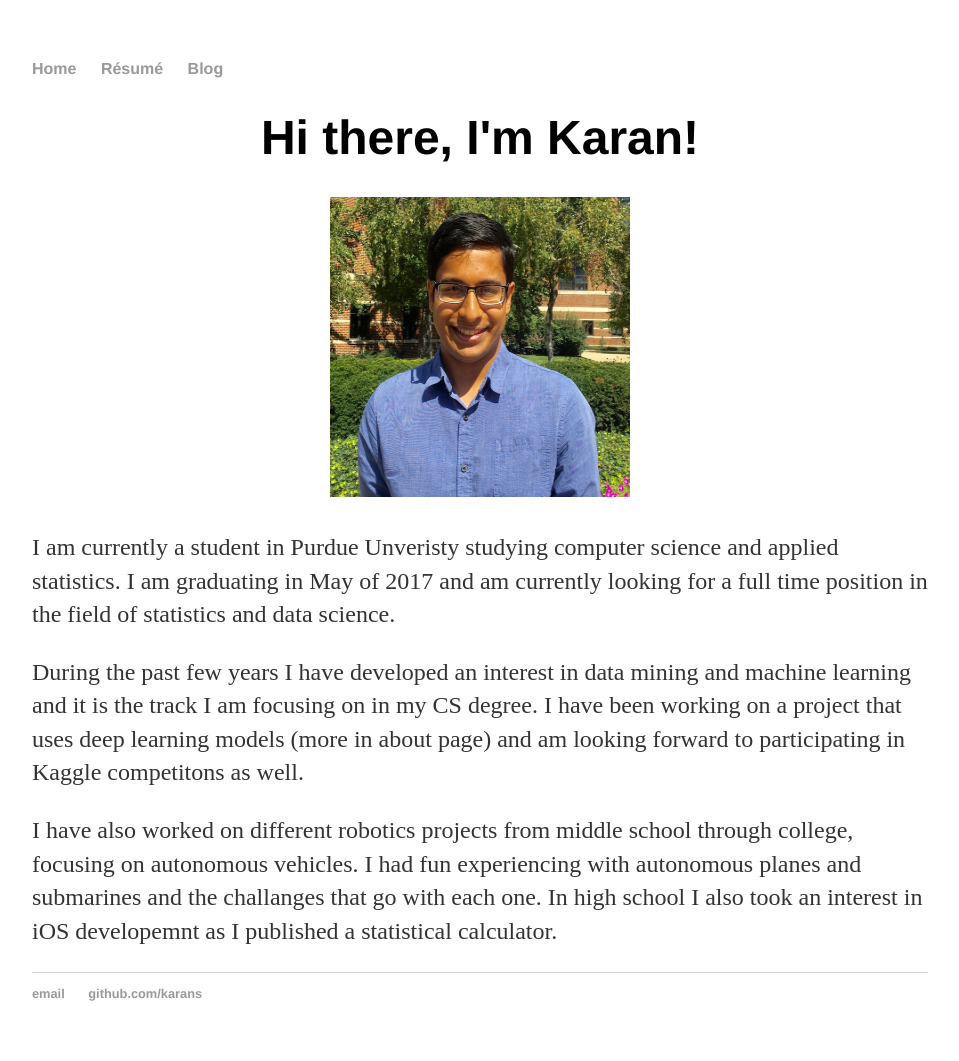
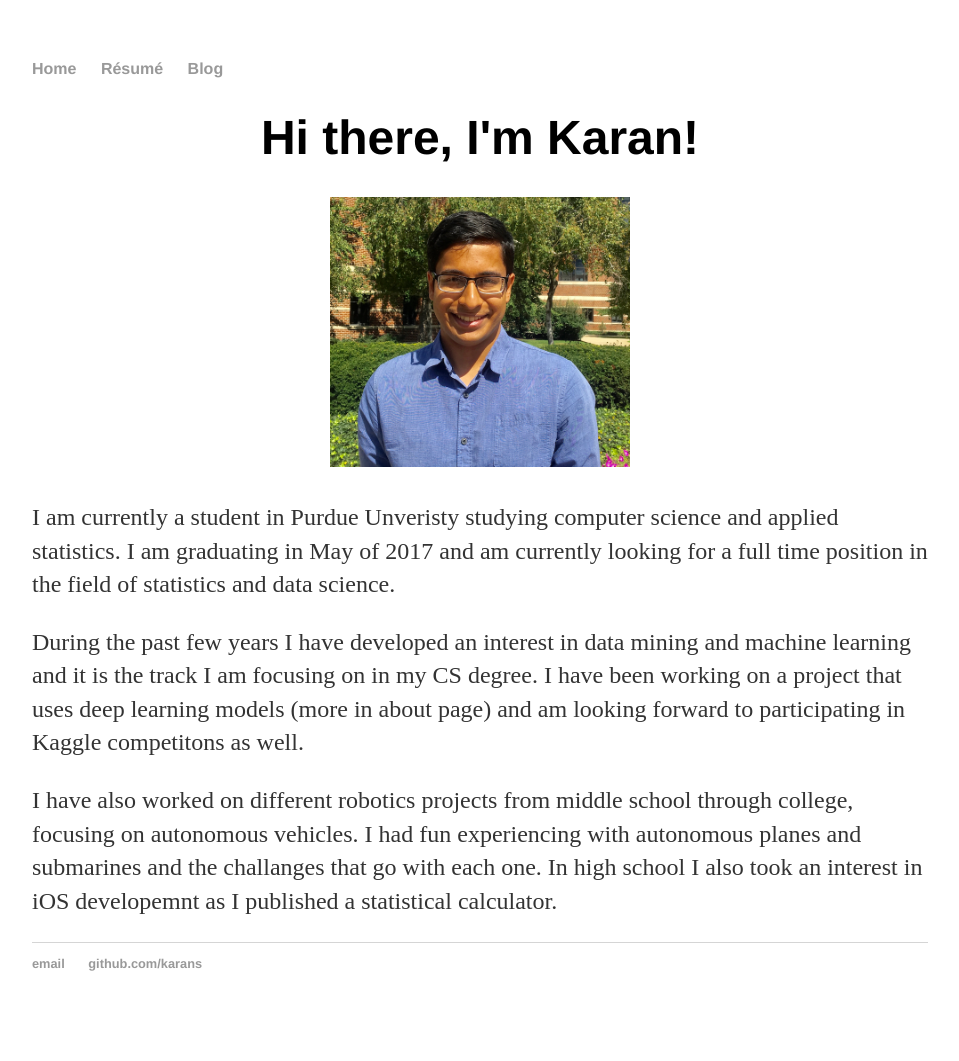
Before and after one commit to karans/karans.github.io, a Jekyll site: the page built from index.html, in a window 1280 px wide. Shown: the whole page, without its empty margins (160-1119 px from the left). Built offline with Jekyll 4.4.1, drawn with Linux system fonts in a browser that asks for light colours; after the commit the page ends 1031 px from its top, so only the background shows below that.

Commit message:
resized headshot

```diff
--- a/index.html
+++ b/index.html
@@ -5,7 +5,7 @@ title: Karan's Website
 <div class="blurb">
 	<h1 align="center">Hi there, I'm Karan!</h1>
 	<p align="center">
-		<img src="/documents/images/headshot.png" style="width:300px;height:300px;">
+		<img src="/documents/images/headshot.png" style="width:300px;height:270px;">
 	</p>
 	<p>I am currently a student in Purdue Unveristy studying computer science and applied statistics. I am graduating in May of 2017 and am currently looking for a full time position in the field of statistics and data science.</p>
 	<p>During the past few years I have developed an interest in data mining and machine learning and it is the track I am focusing on in my CS degree. I have been working on a project that uses deep learning models (more in about page) and am looking forward to participating in Kaggle competitons as well.
```
